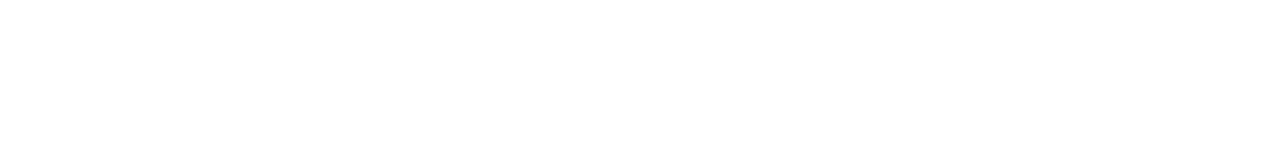
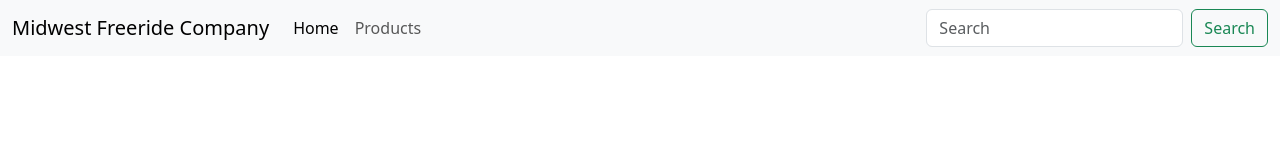
Before and after one commit to nathaniel-k-green/mwfrc, a plain HTML site: page index.html in a window 1280 px wide. Drawn offline with nearby package versions, Linux system fonts and the light colour scheme.

Commit message:
navbar change in index

```diff
--- a/index.html
+++ b/index.html
@@ -6,7 +6,7 @@
   <meta http-equiv="X-UA-Compatible" content="IE=edge">
   <meta name="viewport" content="width=device-width, initial-scale=1.0">
   <title>MWFRC</title>
-  <script src="common.js" defer></script>
+  <script src="common.js"></script>
   <script src="index.js" defer></script>
   <link rel="stylesheet" href="index.css">
 
@@ -17,6 +17,7 @@
 
 <body>
     <div id="navbar"></div>
+    <script>place_navbar()</script>
 
       <!-- <div>
 
```
